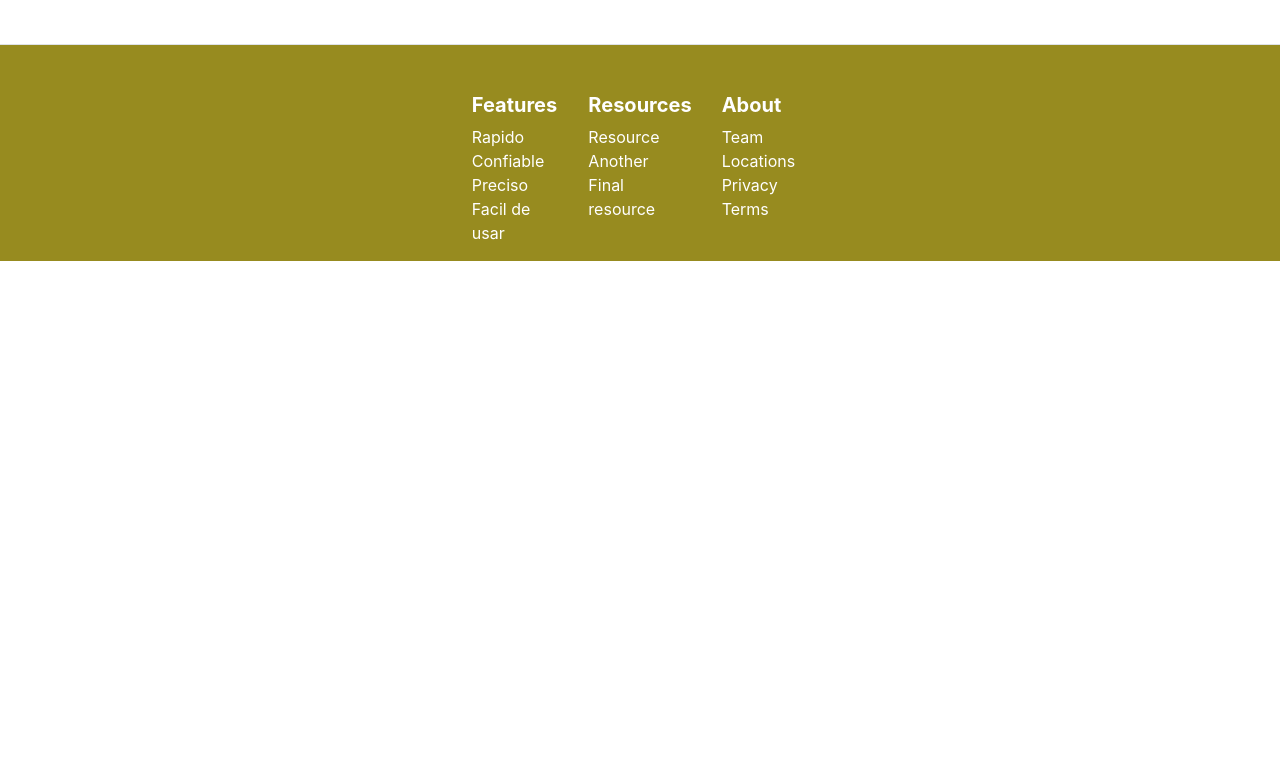
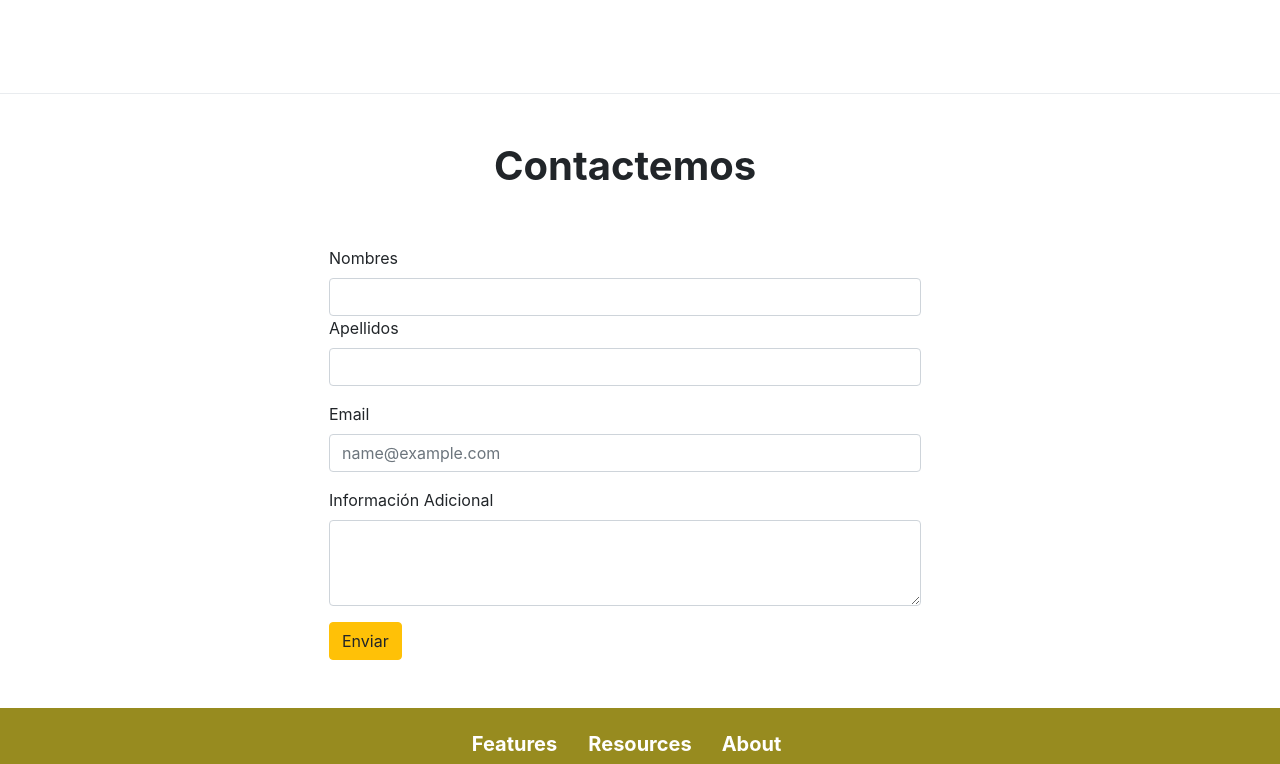
Before and after one commit to TheSeth0604/LandingPage-Simulador, a plain HTML site: page index.html in a window 1280 px wide. Shown: the part 2036-2800 px from the top of the page. Before the commit the page ends 2345 px from the top, so only its background shows below. Drawn offline with nearby package versions, Linux system fonts and the light colour scheme.

Commit message:
final landing

```diff
--- a/index.html
+++ b/index.html
@@ -37,14 +37,14 @@
 
             <div class="collapse navbar-collapse" id="navbarTogglerDemo02">
                 <ul class="navbar-nav mr-auto mt-2 mt-lg-0 justify-content-end">
-                    <li class="nav-item ">
-                        <a class="nav-link" href="#SobreNosotros">Sobre Nosotros</a>
-                    </li>
                     <li class="nav-item">
                         <a class="nav-link" href="#QueHacemos">¿Qué hacemos?</a>
                     </li>
                     <li class="nav-item">
                         <a class="nav-link" href="#NuestrosClientes">Nuestros Clientes</a>
+                    </li>
+                    <li class="nav-item ">
+                        <a class="nav-link" href="#Contactemos">Contactemos</a>
                     </li>
                 </ul>
             </div>
@@ -125,6 +125,7 @@
 
         </div>
 
+        <div class="dropdown-divider"></div>
 
         <!--Nuestros Clientes-->
 
@@ -174,9 +175,40 @@
                 </div>
             </div>
         </div>
+
+        <div class="dropdown-divider"></div>
+
+        <!--Contactemos-->
+        <div id="Contactemos" class="m-5">
+            <div class="row d-flex justify-content-center w-100 ">
+                <h1 class="font-weight-bold">Contactemos</h1>
+            </div>
+            <div class="row d-flex justify-content-center w-100 mt-5">
+                <form class="w-50">
+                    <div class="form-group">
+                        <label for="FirstName">Nombres</label>
+                        <input type="text" id="FirstName" aria-label="First name" class="form-control">
+
+                        <label for="LastName">Apellidos</label>
+                        <input type="text" id="LastName" aria-label="Last name" class="form-control">
+                    </div>
+                    <div class="form-group">
+                        <label for="exampleFormControlInput1">Email</label>
+                        <input type="email" class="form-control" id="exampleFormControlInput1"
+                            placeholder="name@example.com">
+                    </div>
+                    <div class="form-group">
+                        <label for="FormControlTextarea">Información Adicional</label>
+                        <textarea class="form-control" id="FormControlTextarea" rows="3"></textarea>
+                    </div>
+
+                    <button type="submit" value="submit" class="btn btn-warning">Enviar</button>
+                </form>
+            </div>
+        </div>
     </main>
 
-    <footer class="pt-4 my-md-5 pt-md-5 border-top d-flex justify-content-around">
+    <footer class="pt-4  d-flex justify-content-around">
         <div class="row ">
             <div class="col-6 col-md">
                 <h5 class="font-weight-bold">Features</h5>
```
